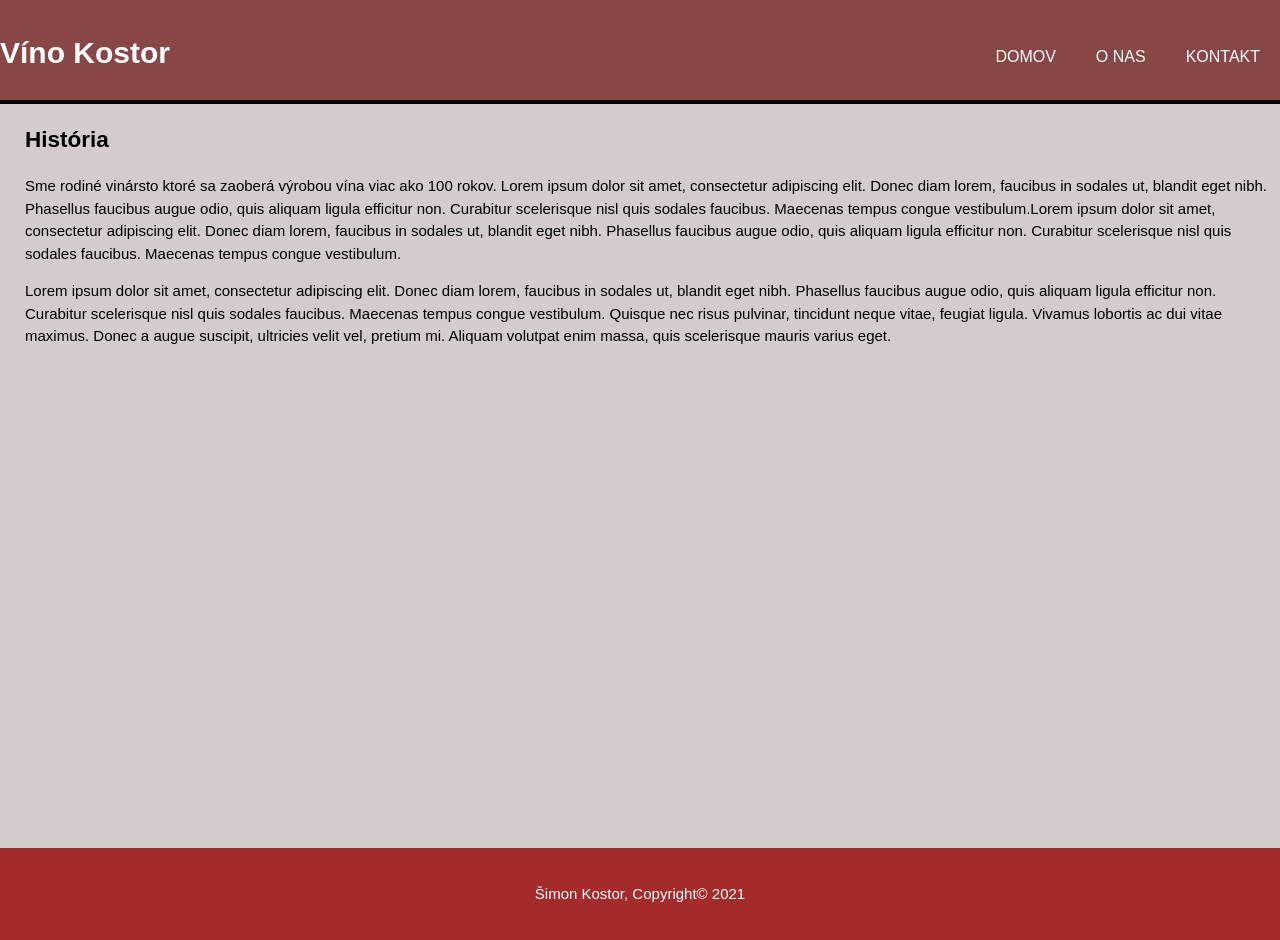
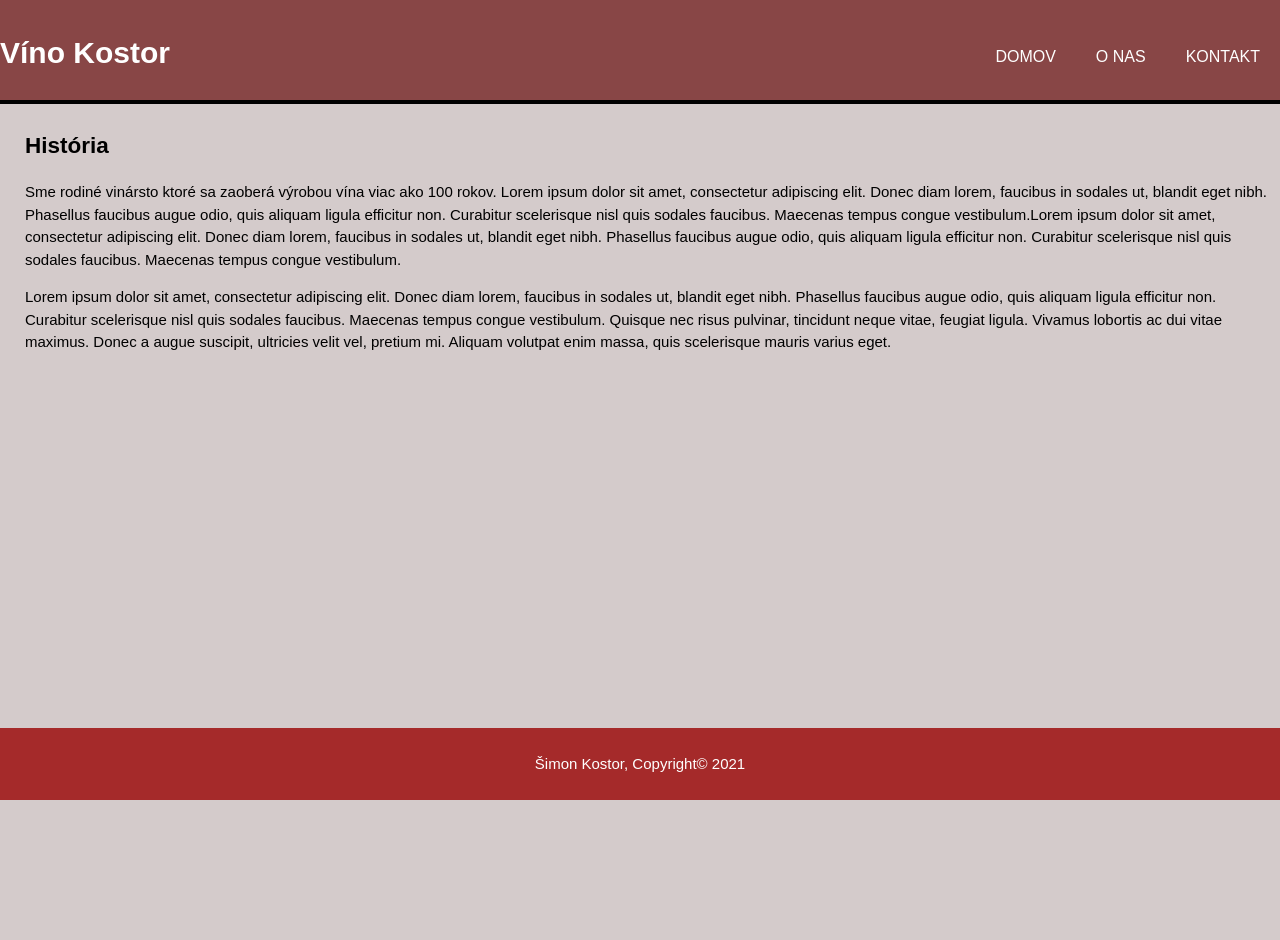
Before and after one commit to Jancikos/vino-kostor, a PHP site: page /o-nas.html in a window 1280 px wide. After the commit the page ends 800 px from the top, so only its background shows below. Run offline with PHP 8.4, Linux system fonts and the light colour scheme.

Commit message:
zabezpecenie footera aby sa drzal na spravnom mieste

```diff
--- a/css/stranka.css
+++ b/css/stranka.css
@@ -1,3 +1,7 @@
+html, body{
+    height: 100vh;
+}
+
 body {
     font-family: Arial, Helvetica, sans-serif;
     font-size: 15px;
@@ -104,14 +108,6 @@ header li :hover {
     padding-top: 33px;
 }
 
-footer {
-    padding: 20px;
-    margin-top: 500px;
-    color: white;
-    background-color: brown;
-    text-align: center;
-}
-
 #history {
     margin-left: 25px;
 }
@@ -132,6 +128,7 @@ footer {
     padding-right: 15px;
 }
 
+/* main showcase */
 #mainShowCase{
     display: flex;
     justify-content: space-around;
@@ -144,3 +141,22 @@ footer {
     width: 350px;
     text-align: center;
 }
+
+/* zabezpecenie footera na spodku stránky */
+#pageWrapper {
+    display: flex;
+    flex-direction: column;
+    min-height: 100%;
+}
+
+#pageWrapper #pageBody{
+    margin: 6px 0px;
+    flex-grow: 1;
+}
+
+#pageWrapper footer {
+    padding: 10px;
+    color: white;
+    background-color: brown;
+    text-align: center;
+}
--- a/o-nas.html
+++ b/o-nas.html
@@ -1,5 +1,6 @@
 <!DOCTYPE html>
 <html lang="en">
+
 <head>
     <meta charset="UTF-8">
     <meta http-equiv="X-UA-Compatible" content="IE=edge">
@@ -7,7 +8,9 @@
     <link rel="stylesheet" href="css/stranka.css">
     <title>O nás</title>
 </head>
+
 <body>
+    <div id="pageWrapper">
         <header>
             <div class="menu">
                 <div id="nazov">
@@ -22,15 +25,39 @@
                 </div>
             </div>
         </header>
+
+        <div id="pageBody">
             <article>
                 <section id="history">
                     <h2>História</h2>
-            <p>Sme rodiné vinársto ktoré sa zaoberá výrobou vína viac ako 100 rokov. Lorem ipsum dolor sit amet, consectetur adipiscing elit. Donec diam lorem, faucibus in sodales ut, blandit eget nibh. Phasellus faucibus augue odio, quis aliquam ligula efficitur non. Curabitur scelerisque nisl quis sodales faucibus. Maecenas tempus congue vestibulum.Lorem ipsum dolor sit amet, consectetur adipiscing elit. Donec diam lorem, faucibus in sodales ut, blandit eget nibh. Phasellus faucibus augue odio, quis aliquam ligula efficitur non. Curabitur scelerisque nisl quis sodales faucibus. Maecenas tempus congue vestibulum. </p>
-            <p>Lorem ipsum dolor sit amet, consectetur adipiscing elit. Donec diam lorem, faucibus in sodales ut, blandit eget nibh. Phasellus faucibus augue odio, quis aliquam ligula efficitur non. Curabitur scelerisque nisl quis sodales faucibus. Maecenas tempus congue vestibulum. Quisque nec risus pulvinar, tincidunt neque vitae, feugiat ligula. Vivamus lobortis ac dui vitae maximus. Donec a augue suscipit, ultricies velit vel, pretium mi. Aliquam volutpat enim massa, quis scelerisque mauris varius eget.</p>
+                    <p>Sme rodiné vinársto ktoré sa zaoberá výrobou vína viac ako 100 rokov. Lorem ipsum dolor sit amet,
+                        consectetur adipiscing elit. Donec diam lorem, faucibus in sodales ut, blandit eget nibh.
+                        Phasellus
+                        faucibus augue odio, quis aliquam ligula efficitur non. Curabitur scelerisque nisl quis sodales
+                        faucibus. Maecenas tempus congue vestibulum.Lorem ipsum dolor sit amet, consectetur adipiscing
+                        elit.
+                        Donec diam lorem, faucibus in sodales ut, blandit eget nibh. Phasellus faucibus augue odio, quis
+                        aliquam
+                        ligula efficitur non. Curabitur scelerisque nisl quis sodales faucibus. Maecenas tempus congue
+                        vestibulum. </p>
+                    <p>Lorem ipsum dolor sit amet, consectetur adipiscing elit. Donec diam lorem, faucibus in sodales
+                        ut,
+                        blandit eget nibh. Phasellus faucibus augue odio, quis aliquam ligula efficitur non. Curabitur
+                        scelerisque nisl quis sodales faucibus. Maecenas tempus congue vestibulum. Quisque nec risus
+                        pulvinar,
+                        tincidunt neque vitae, feugiat ligula. Vivamus lobortis ac dui vitae maximus. Donec a augue
+                        suscipit,
+                        ultricies velit vel, pretium mi. Aliquam volutpat enim massa, quis scelerisque mauris varius
+                        eget.
+                    </p>
                 </section>
             </article>
+        </div>
         <footer>
             <p class="copyright">Šimon Kostor, Copyright© 2021 </p>
         </footer>
+    </div>
+
 </body>
+
 </html>
```
Also changed, not shown: index.html (+9 -4 lines), kontakt.html (+11 -1 lines). Lines whose indentation alone changed are shown as unchanged.
